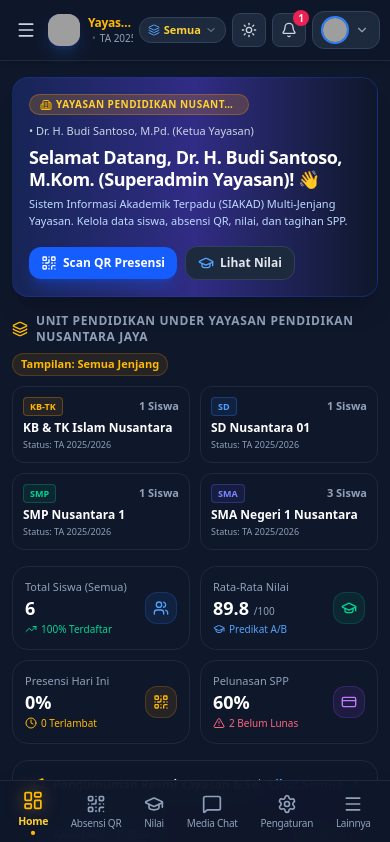
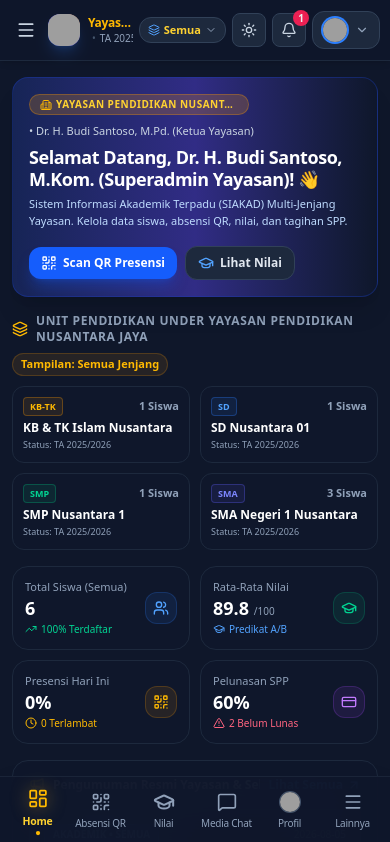
Before and after one commit to tntimbu/BMC_school.id, a React (Vite) app: page / in a window 390 px wide. Shown: the top 842 px of the page. Built offline with nearby package versions, Linux system fonts and the light colour scheme; grey boxes are pictures that could not be loaded.

Commit message:
refactor(ui): update bottom navigation and remove unused CI workflows
- Add icon sizing and styling to BottomNavigation items
- Remove deprecated Jekyll and static GitHub Actions workflows

```diff
--- a/src/components/BottomNavigation.tsx
+++ b/src/components/BottomNavigation.tsx
@@ -1,13 +1,14 @@
-import React from 'react';
+import React, { useState } from 'react';
 import {
   LayoutDashboard,
   QrCode,
   GraduationCap,
   MessageSquare,
   Menu,
-  CreditCard,
   Settings,
-  UserCheck
+  X,
+  ShieldCheck,
+  ChevronRight
 } from 'lucide-react';
 import { ActiveTab } from './Sidebar';
 import { UserProfile } from '../types';
@@ -25,50 +26,41 @@ export const BottomNavigation: React.FC<BottomNavigationProps> = ({
   currentUser,
   onOpenMobileMenu
 }) => {
-  const isParentOrStudent = currentUser.role === 'parent' || currentUser.role === 'student';
+  const [showProfileSheet, setShowProfileSheet] = useState(false);
 
   const navItems = [
     {
       id: 'dashboard' as ActiveTab,
       label: 'Home',
       icon: LayoutDashboard,
+      iconClass: 'w-5 h-5',
     },
     {
       id: 'attendance' as ActiveTab,
       label: 'Absensi QR',
       icon: QrCode,
+      iconClass: 'w-5 h-5',
     },
     {
       id: 'grades' as ActiveTab,
       label: 'Nilai',
       icon: GraduationCap,
+      // GraduationCap shape is naturally wider; set w-[22px] h-[22px] stroke-[2.2] for exact visual parity
+      iconClass: 'w-[22px] h-[22px] stroke-[2.2]',
     },
     {
       id: 'chat' as ActiveTab,
       label: 'Media Chat',
       icon: MessageSquare,
+      iconClass: 'w-5 h-5',
       badge: true,
     },
-    ...(isParentOrStudent
-      ? [
-          {
-            id: 'tuition' as ActiveTab,
-            label: 'SPP',
-            icon: CreditCard,
-          }
-        ]
-      : [
-          {
-            id: 'settings' as ActiveTab,
-            label: 'Pengaturan',
-            icon: Settings,
-          }
-        ]),
   ];
 
   return (
-    <nav className="md:hidden fixed bottom-0 left-0 right-0 z-40 bg-slate-900/95 dark:bg-slate-950/95 backdrop-blur-lg border-t border-slate-800 shadow-2xl px-2 py-1.5 safe-area-bottom">
-      <div className="flex items-center justify-around max-w-md mx-auto">
+    <>
+      <nav className="md:hidden fixed bottom-0 left-0 right-0 z-40 bg-slate-900/95 dark:bg-slate-950/95 backdrop-blur-xl border-t border-slate-800/80 shadow-2xl px-1.5 py-1.5 safe-area-bottom">
+        <div className="flex items-center justify-around max-w-lg mx-auto">
           {navItems.map((item) => {
             const Icon = item.icon;
             const isActive = activeTab === item.id;
@@ -76,43 +68,157 @@ export const BottomNavigation: React.FC<BottomNavigationProps> = ({
             return (
               <button
                 key={item.id}
-              onClick={() => onSelectTab(item.id)}
-              className={`flex flex-col items-center justify-center py-1 px-2.5 rounded-xl transition-all relative ${
+                onClick={() => {
+                  setShowProfileSheet(false);
+                  onSelectTab(item.id);
+                }}
+                className={`flex flex-col items-center justify-center py-1 px-1 sm:px-2 rounded-xl transition-all relative flex-1 ${
                   isActive
                     ? 'text-amber-400 font-bold scale-105'
                     : 'text-slate-400 hover:text-slate-200'
                 }`}
                 id={`mobile-bottom-nav-${item.id}`}
               >
-              <div className="relative">
-                <Icon className={`w-5 h-5 ${isActive ? 'text-amber-400 drop-shadow-[0_0_8px_rgba(251,191,36,0.5)]' : 'text-slate-400'}`} />
+                <div className="w-6 h-6 flex items-center justify-center relative shrink-0">
+                  <Icon
+                    className={`${item.iconClass} shrink-0 transition-transform ${
+                      isActive ? 'text-amber-400 drop-shadow-[0_0_8px_rgba(251,191,36,0.5)]' : 'text-slate-400'
+                    }`}
+                  />
                   {item.badge && (
-                  <span className="absolute -top-1 -right-1.5 w-2 h-2 bg-emerald-500 rounded-full animate-ping" />
+                    <span className="absolute top-0 right-0 w-2 h-2 bg-emerald-500 rounded-full animate-ping" />
                   )}
                 </div>
-              <span className={`text-[10px] mt-0.5 tracking-tight ${isActive ? 'text-amber-300 font-bold' : 'text-slate-400 font-medium'}`}>
+                <span className={`text-[10px] mt-0.5 tracking-tight truncate max-w-[62px] text-center ${isActive ? 'text-amber-300 font-bold' : 'text-slate-400 font-medium'}`}>
                   {item.label}
                 </span>
                 {isActive && (
-                <span className="w-1 h-1 rounded-full bg-amber-400 mt-0.5" />
+                  <span className="w-1 h-1 rounded-full bg-amber-400 mt-0.5 shrink-0" />
                 )}
               </button>
             );
           })}
 
+          {/* Profil Button */}
+          <button
+            onClick={() => setShowProfileSheet(true)}
+            className={`flex flex-col items-center justify-center py-1 px-1 sm:px-2 rounded-xl transition-all relative flex-1 ${
+              showProfileSheet
+                ? 'text-amber-400 font-bold scale-105'
+                : 'text-slate-400 hover:text-slate-200'
+            }`}
+            id="mobile-bottom-nav-profile"
+          >
+            <div className="w-6 h-6 flex items-center justify-center relative shrink-0">
+              <img
+                src={currentUser.avatarUrl}
+                alt={currentUser.name}
+                className={`w-5 h-5 rounded-full object-cover ring-1 shrink-0 ${
+                  showProfileSheet ? 'ring-amber-400' : 'ring-slate-600'
+                }`}
+              />
+            </div>
+            <span className={`text-[10px] mt-0.5 tracking-tight truncate max-w-[62px] text-center ${showProfileSheet ? 'text-amber-300 font-bold' : 'text-slate-400 font-medium'}`}>
+              Profil
+            </span>
+          </button>
+
           {/* Menu / Lainnya Button */}
           <button
-          onClick={onOpenMobileMenu}
-          className="flex flex-col items-center justify-center py-1 px-2.5 rounded-xl text-slate-400 hover:text-slate-200 transition-all active:scale-95"
+            onClick={() => {
+              setShowProfileSheet(false);
+              onOpenMobileMenu();
+            }}
+            className="flex flex-col items-center justify-center py-1 px-1 sm:px-2 rounded-xl text-slate-400 hover:text-slate-200 transition-all flex-1 active:scale-95"
             id="mobile-bottom-nav-menu"
             aria-label="Lainnya"
           >
-          <Menu className="w-5 h-5 text-slate-400" />
-          <span className="text-[10px] mt-0.5 tracking-tight text-slate-400 font-medium">
+            <div className="w-6 h-6 flex items-center justify-center shrink-0">
+              <Menu className="w-5 h-5 text-slate-400 shrink-0" />
+            </div>
+            <span className="text-[10px] mt-0.5 tracking-tight text-slate-400 font-medium truncate max-w-[62px] text-center">
               Lainnya
             </span>
           </button>
         </div>
       </nav>
+
+      {/* Mobile Profile Bottom Sheet Modal */}
+      {showProfileSheet && (
+        <div className="fixed inset-0 z-50 flex items-end justify-center md:hidden">
+          <div
+            className="fixed inset-0 bg-slate-950/80 backdrop-blur-sm transition-opacity"
+            onClick={() => setShowProfileSheet(false)}
+          />
+          <div className="relative w-full max-w-lg bg-slate-900 border-t border-slate-800 rounded-t-3xl p-5 shadow-2xl z-10 text-slate-100 animate-in slide-in-from-bottom duration-200">
+            <div className="w-12 h-1.5 bg-slate-700 rounded-full mx-auto mb-4" />
+
+            <div className="flex items-center justify-between pb-3 border-b border-slate-800">
+              <div className="flex items-center gap-3 min-w-0">
+                <img
+                  src={currentUser.avatarUrl}
+                  alt={currentUser.name}
+                  className="w-12 h-12 rounded-2xl object-cover ring-2 ring-amber-400/80 shrink-0 shadow-md"
+                />
+                <div className="min-w-0 flex-1">
+                  <h3 className="font-bold text-sm text-white truncate">{currentUser.name}</h3>
+                  <p className="text-xs text-slate-400 truncate">{currentUser.email}</p>
+                  <span className="inline-block text-[9px] font-bold px-2 py-0.5 rounded bg-amber-500/20 text-amber-300 border border-amber-500/30 uppercase mt-1">
+                    {currentUser.role}
+                  </span>
+                </div>
+              </div>
+              <button
+                onClick={() => setShowProfileSheet(false)}
+                className="p-1.5 rounded-lg text-slate-400 hover:text-white hover:bg-slate-800"
+              >
+                <X className="w-5 h-5" />
+              </button>
+            </div>
+
+            {/* Quick Navigation Actions */}
+            <div className="mt-4 space-y-2">
+              <button
+                onClick={() => {
+                  setShowProfileSheet(false);
+                  onSelectTab('settings');
+                }}
+                className="w-full flex items-center justify-between p-3 rounded-xl bg-slate-800/80 hover:bg-slate-800 border border-slate-700/80 text-left transition text-xs font-semibold text-slate-200"
+              >
+                <div className="flex items-center gap-2.5">
+                  <Settings className="w-4 h-4 text-amber-400 shrink-0" />
+                  <span>Pengaturan Sekolah & Instansi</span>
+                </div>
+                <ChevronRight className="w-4 h-4 text-slate-400 shrink-0" />
+              </button>
+
+              <button
+                onClick={() => {
+                  setShowProfileSheet(false);
+                  onSelectTab('roles');
+                }}
+                className="w-full flex items-center justify-between p-3 rounded-xl bg-slate-800/80 hover:bg-slate-800 border border-slate-700/80 text-left transition text-xs font-semibold text-slate-200"
+              >
+                <div className="flex items-center gap-2.5">
+                  <ShieldCheck className="w-4 h-4 text-blue-400 shrink-0" />
+                  <span>Manajemen Hak Akses & Role</span>
+                </div>
+                <ChevronRight className="w-4 h-4 text-slate-400 shrink-0" />
+              </button>
+            </div>
+
+            <div className="mt-4 pt-3 border-t border-slate-800/80 flex items-center justify-between text-xs text-slate-400">
+              <span>SIAKAD Multi-Jenjang</span>
+              <button
+                onClick={() => setShowProfileSheet(false)}
+                className="text-amber-400 font-bold hover:underline"
+              >
+                Tutup
+              </button>
+            </div>
+          </div>
+        </div>
+      )}
+    </>
   );
 };
```
Lines whose indentation alone changed are shown as unchanged.
